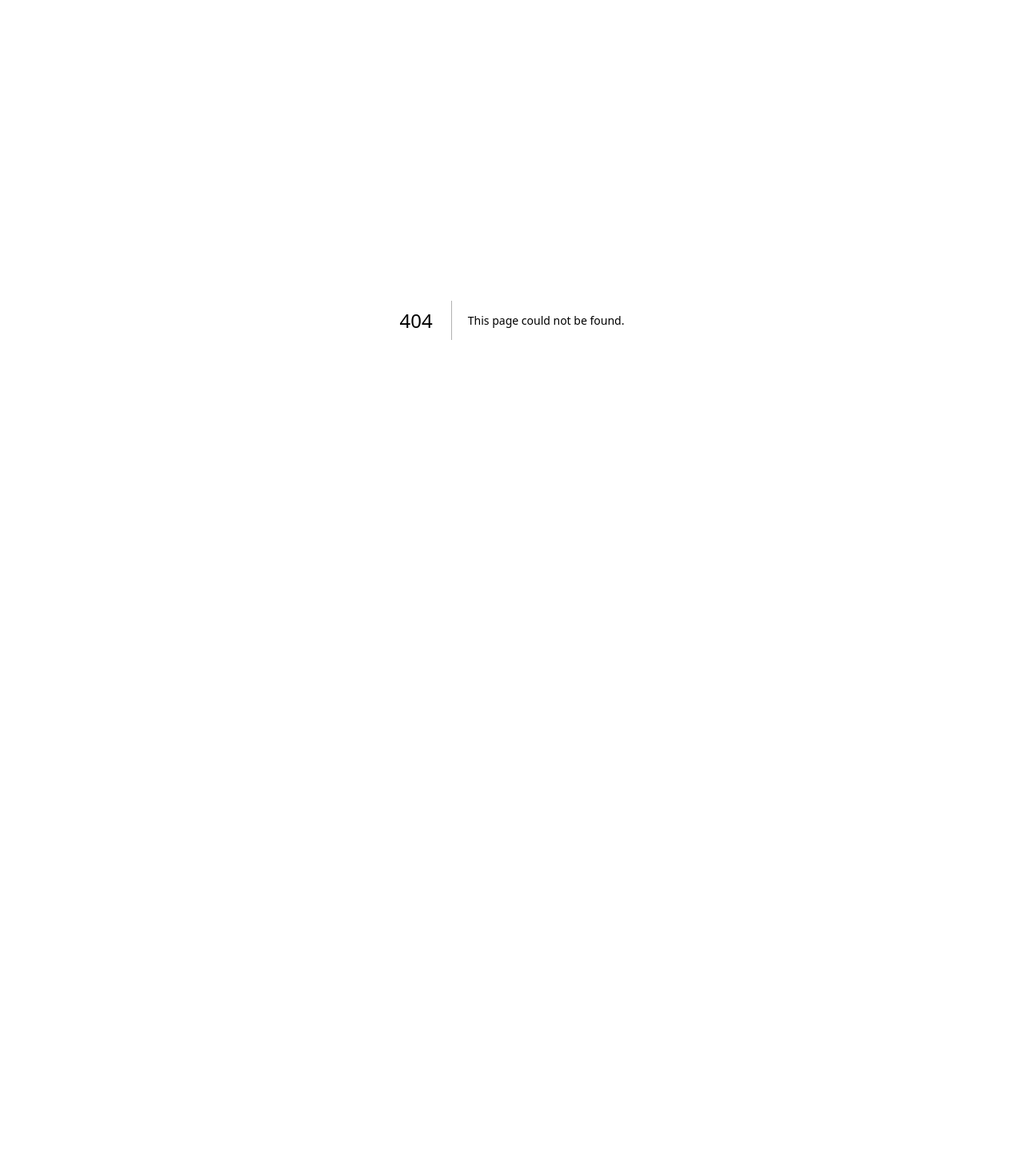
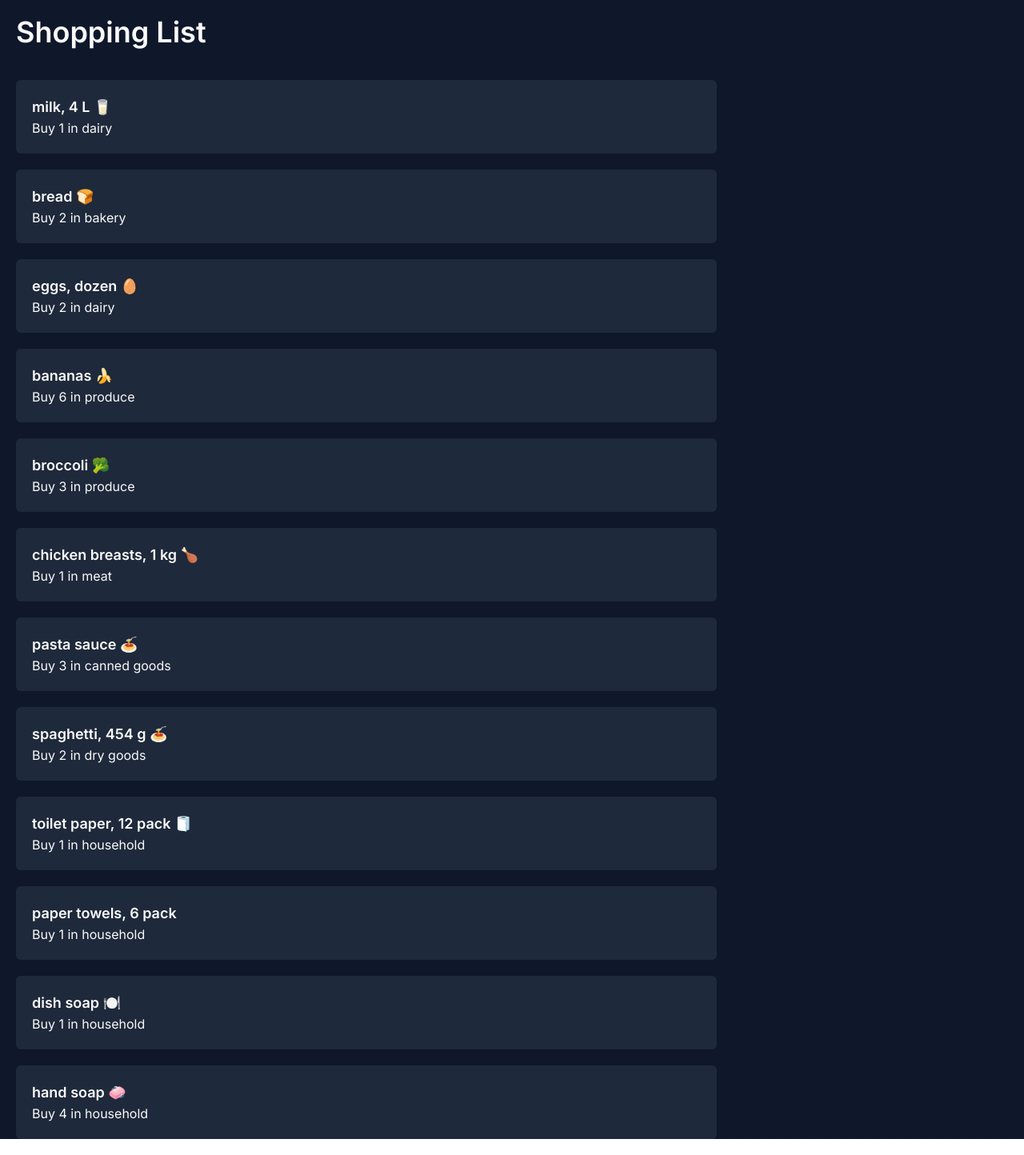
Before and after one commit to giemolines/cprg306-assignments, a Next.js app: page /week-3 in a window 1280 px wide. Before the commit this address had no page. Shown: the whole page at 80% size. Before the commit the page ends 800 px from the top, so only its background shows below. Built offline with nearby package versions, Linux system fonts and the light colour scheme.

Commit message:
week-3 commit 1

```diff
--- a/app/layout.js
+++ b/app/layout.js
@@ -4,7 +4,7 @@ import "./globals.css";
 const inter = Inter({ subsets: ["latin"] });
 
 export const metadata = {
-  title: "Create Next App",
+  title: "Shopping List",
   description: "Generated by create next app",
 };
 
--- a/app/page.js
+++ b/app/page.js
@@ -5,6 +5,10 @@ export default function Home() {
     <main>
       <h1>CPRG 306: Web Development 2 - Assignments</h1>
       <Link href="./week-2">Week 2</Link>
+      <p></p>
+      <Link href="./week-3">Week 3</Link>
+      <p></p>
+      <Link href="./week-4">Week 4</Link>
     </main>
   );
 }
--- /dev/null
+++ b/app/week-3/item-list.js
@@ -0,0 +1,157 @@
+import Item from "./item";
+
+export default function ItemList(){
+    const item1 = {
+        name: "milk, 4 L 🥛",
+        quantity: 1,
+        category: "dairy",
+    };
+
+    const item2 = {
+    name: "bread 🍞",
+    quantity: 2,
+    category: "bakery",
+    };
+
+    const item3 = {
+    name: "eggs, dozen 🥚",
+    quantity: 2,
+    category: "dairy",
+    };
+
+    const item4 = {
+    name: "bananas 🍌",
+    quantity: 6,
+    category: "produce",
+    };
+
+    const item5 = {
+    name: "broccoli 🥦",
+    quantity: 3,
+    category: "produce",
+    };
+
+    const item6 = {
+    name: "chicken breasts, 1 kg 🍗",
+    quantity: 1,
+    category: "meat",
+    };
+
+    const item7 = {
+    name: "pasta sauce 🍝",
+    quantity: 3,
+    category: "canned goods",
+    };
+
+    const item8 = {
+    name: "spaghetti, 454 g 🍝",
+    quantity: 2,
+    category: "dry goods",
+    };
+
+    const item9 = {
+    name: "toilet paper, 12 pack 🧻",
+    quantity: 1,
+    category: "household",
+    };
+
+    const item10 = {
+    name: "paper towels, 6 pack",
+    quantity: 1,
+    category: "household",
+    };
+
+    const item11 = {
+    name: "dish soap 🍽️",
+    quantity: 1,
+    category: "household",
+    };
+
+    const item12 = {
+    name: "hand soap 🧼",
+    quantity: 4,
+    category: "household",
+    };
+
+    return(
+        <main>
+            <div>
+                <Item
+                name={item1.name}
+                quantity={item1.quantity}
+                category={item1.category}
+                />
+
+                <Item
+                name={item2.name}
+                quantity={item2.quantity}
+                category={item2.category}
+                />
+
+                <Item
+                name={item3.name}
+                quantity={item3.quantity}
+                category={item3.category}
+                />
+
+                <Item
+                name={item4.name}
+                quantity={item4.quantity}
+                category={item4.category}
+                />
+
+
+                <Item
+                name={item5.name}
+                quantity={item5.quantity}
+                category={item5.category}
+                />
+
+                <Item
+                name={item6.name}
+                quantity={item6.quantity}
+                category={item6.category}
+                />
+
+                <Item
+                name={item7.name}
+                quantity={item7.quantity}
+                category={item7.category}
+                />
+
+                <Item
+                name={item8.name}
+                quantity={item8.quantity}
+                category={item8.category}
+                />
+
+                <Item
+                name={item9.name}
+                quantity={item9.quantity}
+                category={item9.category}
+                />
+
+                <Item
+                name={item10.name}
+                quantity={item10.quantity}
+                category={item10.category}
+                />
+
+                <Item
+                name={item11.name}
+                quantity={item11.quantity}
+                category={item11.category}
+                />
+
+                <Item
+                name={item12.name}
+                quantity={item12.quantity}
+                category={item12.category}
+                />
+            </div>
+        </main>
+    );
+
+
+
+}
--- /dev/null
+++ b/app/week-3/item.js
@@ -0,0 +1,14 @@
+
+export default function Item({name, quantity, category}){
+
+    return(
+        <main className="bg-slate-800 rounded-md p-5 m-5 text-stone-50 mr-96">
+            <ul>
+                <li>
+                    <p className="text-lg font-semibold">{name}</p>
+                    <p>Buy {quantity} in {category}</p>
+                </li>
+            </ul>
+        </main>
+    );
+}
--- /dev/null
+++ b/app/week-3/page.js
@@ -0,0 +1,16 @@
+import Item from "./item";
+import ItemList from "./item-list";
+
+export default function Page(){
+    return(
+        <main className="bg-slate-900">
+            <div>
+                <h1 className="text-stone-50 font-semibold text-4xl p-5">Shopping List</h1>
+            </div>
+
+           <div>
+                <ItemList></ItemList>
+           </div>
+        </main>
+    );
+}
```
